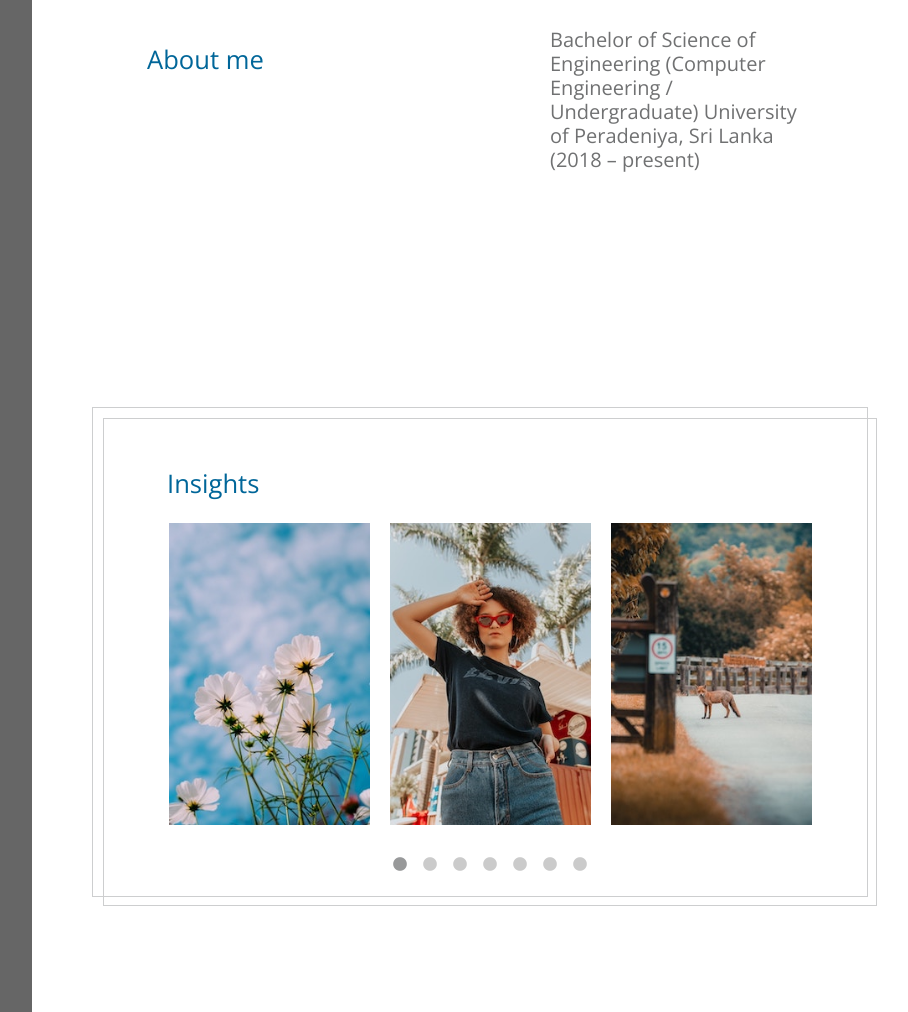
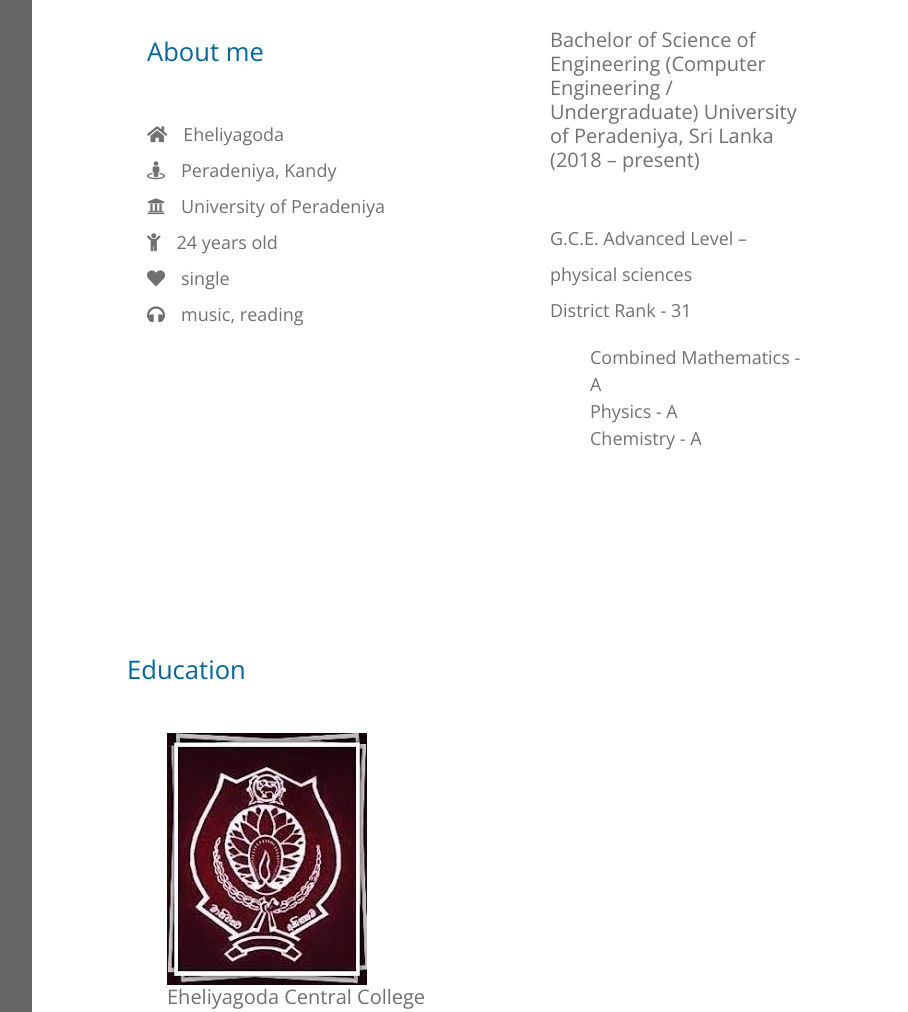
Before and after one commit to AmindaAmarasinghe/AmindaAmarasinghe.github.io, a plain HTML site: page index.html in a window 1280 px wide. Shown: the part 1140-2152 px from the top of the page, without its empty margins (352-1260 px from the left). Drawn offline with nearby package versions, Linux system fonts and the light colour scheme.

Commit message:
update 10_21

```diff
--- a/index.html
+++ b/index.html
@@ -69,7 +69,7 @@ https://templatemo.com/tm-536-dream-pulse
               </ul>
               <ul class="nav flex-row tm-social-links">
                 <li class="nav-item">
-                  <a href="https://facebook.com" class="nav-link tm-social-link">
+                  <a href="https://facebook.com/aminda.amarasinghe" class="nav-link tm-social-link">
                     <i class="fab fa-facebook-f"></i>
                   </a>
                 </li>
@@ -124,6 +124,12 @@ https://templatemo.com/tm-536-dream-pulse
                     <div><i class="fas fa-3x fa-balance-scale mb-5 tm-section-icon"></i></div>
                     <h2 class="tm-section-title tm-color-primary mb-5">About me</h2>
                     <p class="mb-5">
+                      <i class="fas fa-home mr-3"></i>Eheliyagoda<br>
+                      <i class="fas fa-street-view mr-3"></i>Peradeniya, Kandy<br>
+                      <i class="fas fa-university mr-3"></i>University of Peradeniya<br>
+                      <i class="fas fa-child mr-3"></i>24 years old<br>
+                      <i class="fas fa-heart mr-3"></i>single<br>
+                      <i class="fas fa-headphones mr-3"></i>music, reading<br>
 
                     </p>
                     <p>
@@ -141,13 +147,20 @@ https://templatemo.com/tm-536-dream-pulse
                       University of Peradeniya, Sri Lanka (2018 – present)
                     </h5>
                     <p>
+                      G.C.E. Advanced Level – physical sciences <br>
+                      District Rank - 31
+                      <ul style="list-style: none;">
+                        <li>Combined Mathematics - A</li>
+                        <li>Physics - A</li>
+                        <li>Chemistry - A</li>
+                      </ul>
 
                     </p>
                 </div>
               </div>
             </section>
           </div>
-
+          <!--
           <div class="tm-section-wrap bg-white">
             <section id="work" class="row tm-section">
               <div class="col-12">
@@ -236,6 +249,7 @@ https://templatemo.com/tm-536-dream-pulse
               </div>
             </section>
           </div>
+        -->
 
           <div class="tm-section-wrap bg-white">
             <section id="clients" class="row tm-section">
```
